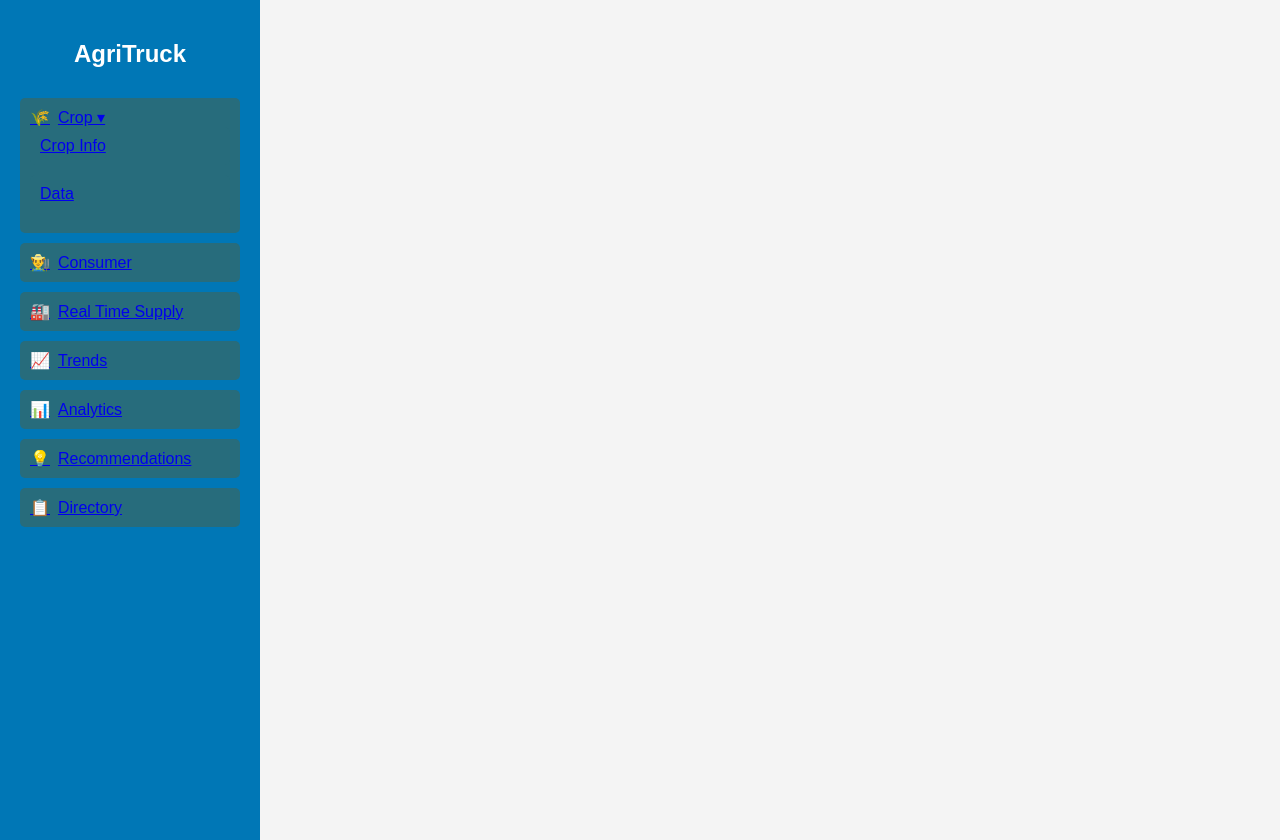
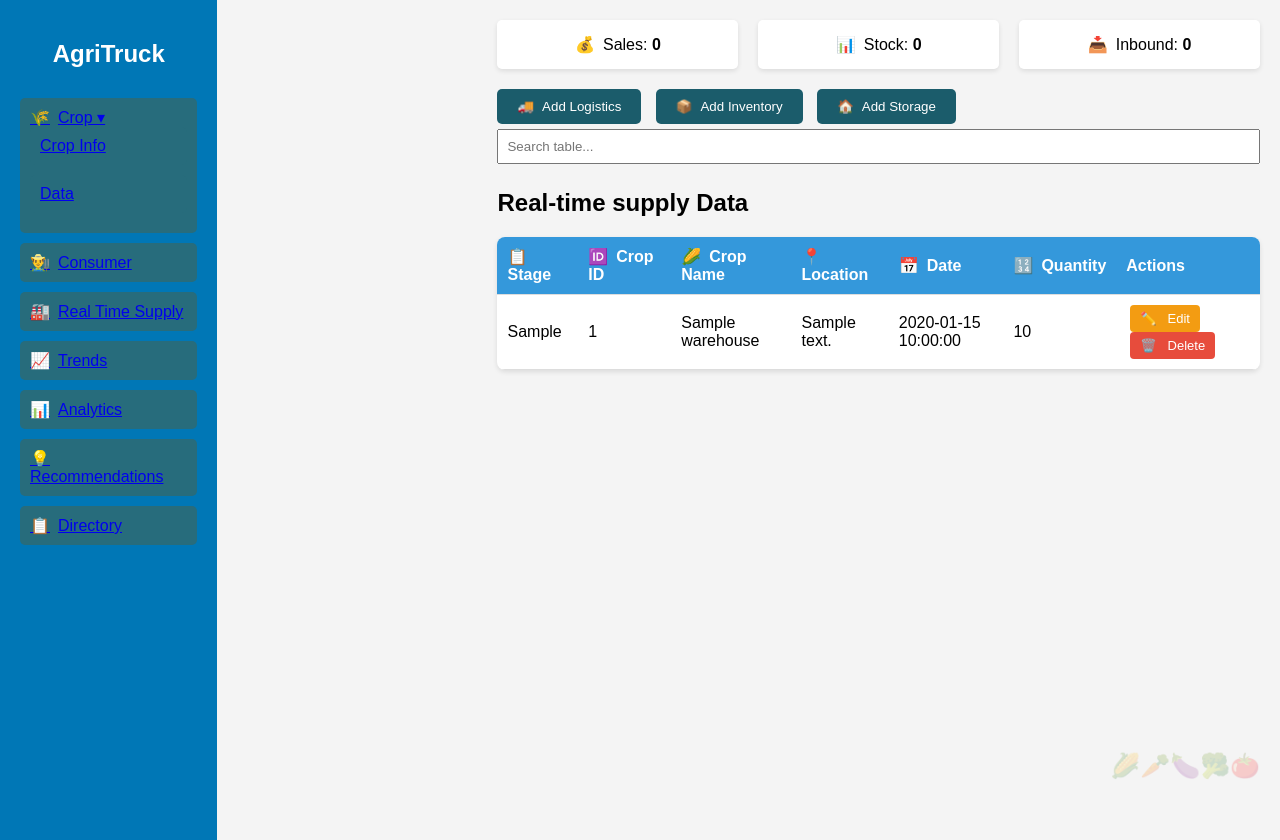
Before and after one commit to Fairooz29/DBMS-Group-11, a PHP site: page /warehouse.php in a window 1280 px wide. Run offline with PHP 8.4, Linux system fonts and the light colour scheme; tables that the repository leaves empty or names only in its code hold one stand-in row (values such as "Sample post").

Commit message:
Update warehouse.php
2

```diff
--- a/warehouse.php
+++ b/warehouse.php
@@ -97,3 +97,81 @@ label[for="qty"]::before { content: '🔢'; margin-right: 5px; }
             <li><a href="#">Directory</a></li>
         </ul>
     </div>
+
+    <div class="main-content">
+        <div class="top-cards">
+            <div class="card">Sales: <strong id="sales-count">0</strong></div>
+            <div class="card">Stock: <strong id="stock-count">0</strong></div>
+            <div class="card">Inbound: <strong id="inbound-count">0</strong></div>
+        </div>
+
+        <div class="tabs">
+            <div>
+                <button onclick="openModal('logistics')">Add Logistics</button>
+                <button onclick="openModal('inventory')">Add Inventory</button>
+                <button onclick="openModal('storage')">Add Storage</button>
+            </div>
+            <input type="text" id="searchInput" placeholder="Search table..." onkeyup="searchTable()">
+        </div>
+
+        <h2>Real-time supply Data</h2>
+        <table>
+            <thead>
+                <tr>
+                    <th>Stage</th>
+                    <th>Crop ID</th>
+                    <th>Crop Name</th>
+                    <th>Location</th>
+                    <th>Date</th>
+                    <th>Quantity</th>
+                    <th>Actions</th>
+                </tr>
+            </thead>
+            <tbody id="data-table">
+                <?php
+                // Database connection
+                $conn = new mysqli("localhost", "root", "", "agritruck");
+
+                if ($conn->connect_error) {
+                    die("<tr><td colspan='7'>Connection failed: " . $conn->connect_error . "</td></tr>");
+                }
+
+                // Load data from warehouse table
+                $sql = "SELECT warehouseId as id, stage, CropId as crop_id, CropName as crop_name,
+                        date, quantity, details FROM warehouse ORDER BY warehouseId DESC";
+                $result = $conn->query($sql);
+
+                // Initialize counters
+                $salesCount = 0;
+                $stockCount = 0;
+                $inboundCount = 0;
+
+                if ($result->num_rows > 0) {
+                    while($row = $result->fetch_assoc()) {
+                        // Update counters based on stage
+                        if ($row['stage'] === 'logistics') $salesCount++;
+                        elseif ($row['stage'] === 'inventory') $stockCount++;
+                        elseif ($row['stage'] === 'storage') $inboundCount++;
+
+                        echo "<tr data-id='".$row['id']."'>
+                            <td>".htmlspecialchars($row['stage'])."</td>
+                            <td>".($row['crop_id'] ? htmlspecialchars($row['crop_id']) : '-')."</td>
+                            <td>".($row['crop_name'] ? htmlspecialchars($row['crop_name']) : '-')."</td>
+                            <td>".htmlspecialchars($row['details'])."</td>
+                            <td>".htmlspecialchars($row['date'])."</td>
+                            <td>".htmlspecialchars($row['quantity'])."</td>
+                            <td>
+                                <button class='edit-btn' onclick=\"openModal('".$row['stage']."', this.closest('tr'))\">Edit</button>
+                                <button class='delete-btn' onclick=\"deleteEntry(this)\">Delete</button>
+                            </td>
+                        </tr>";
+                    }
+                } else {
+                    echo "<tr><td colspan='7'>No data found in warehouse</td></tr>";
+                }
+
+                // Close connection
+                $conn->close();
+                ?>
+            </tbody>
+        </table>
```
